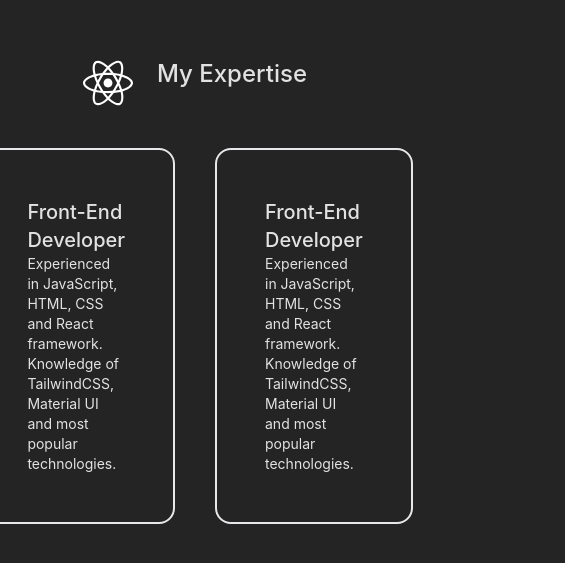
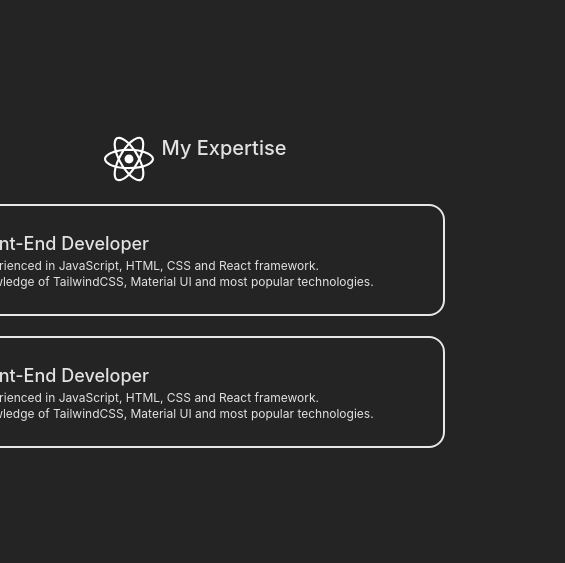
Before and after one commit to GutyChoque/portfolio-guty, a React (Vite) app: page / in a window 390 px wide. Shown: the part 1047-1610 px from the top of the page, 565 px wide, since content can reach past the window. Built offline with nearby package versions, Linux system fonts and the light colour scheme.

Commit message:
responsive designed

```diff
--- a/src/components/sections/Skills.jsx
+++ b/src/components/sections/Skills.jsx
@@ -2,31 +2,31 @@ import ReactLogo from "../../assets/react.svg?react";
 
 function Skills() {
   return (
-    <section id="skills" className="min-h-screen min-h-dvh flex flex-col justify-center items-center p-16 px-28">
-      <div className="flex gap-6 pb-10 justify-center">
+    <section id="skills" className="min-h-screen min-h-dvh flex flex-col justify-center items-center p-4 md:p-16 lg:px-28">
+      <div className="flex gap-2 md:gap-6 pb-5 md:pb-10 justify-center">
         <ReactLogo className="" style={{ width: "50px", height: "50px" }} />
-        <h2 className="text-2xl md:text-5xl font-medium">My Expertise</h2>
+        <h2 className="text-xl md:text-2xl lg:text-5xl font-medium">My Expertise</h2>
       </div>
-      <div className="flex gap-10 justify-center px-10">
-        <article className="p-12 border-2 rounded-2xl max-w-screen-sm">
-          <h3 className="text-xl md:text-2xl font-medium">
+      <div className="flex flex-col md:flex-row gap-5 md:gap-10 justify-center px-2 md:px-10">
+        <article className="p-6 md:p-12 border-2 rounded-2xl w-[500px]">
+          <h3 className="text-lg md:text-xl lg:text-2xl font-medium">
             Front-End Developer
           </h3>
-          <p className="text-sm md:text-xl font-normal">
+          <p className="text-xs md:text-sm lg:text-xl font-normal">
             Experienced in JavaScript, HTML, CSS and React framework.
           </p>
-          <p className="text-sm md:text-xl font-normal">
+          <p className="text-xs md:text-sm lg:text-xl font-normal">
             Knowledge of TailwindCSS, Material UI and most popular technologies.
           </p>
         </article>
-        <article className="p-12 border-2 rounded-2xl max-w-screen-sm">
-          <h3 className="text-xl md:text-2xl font-medium">
+        <article className="p-6 md:p-12 border-2 rounded-2xl max-w-screen-sm md:w-[500px]">
+          <h3 className="text-lg md:text-xl lg:text-2xl font-medium">
             Front-End Developer
           </h3>
-          <p className="text-sm md:text-xl font-normal">
+          <p className="text-xs md:text-sm lg:text-xl font-normal">
             Experienced in JavaScript, HTML, CSS and React framework.
           </p>
-          <p className="text-sm md:text-xl font-normal">
+          <p className="text-xs md:text-sm lg:text-xl font-normal">
             Knowledge of TailwindCSS, Material UI and most popular technologies.
           </p>
         </article>
```
